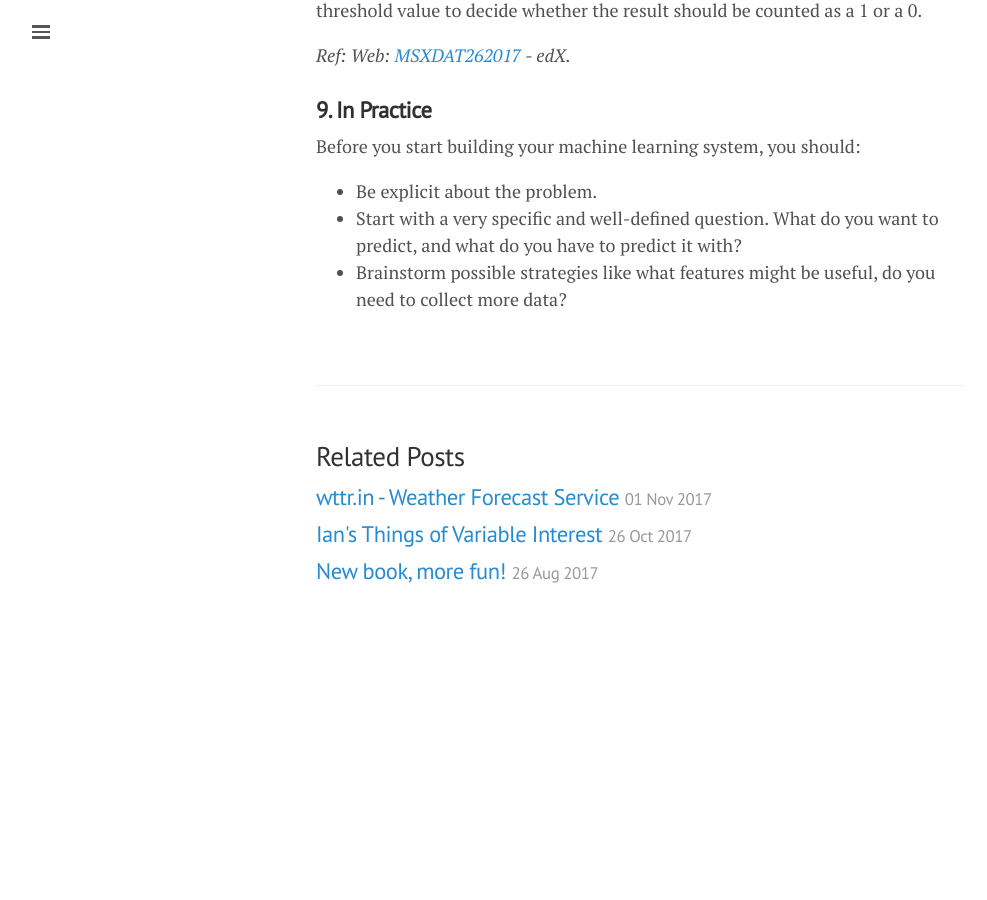
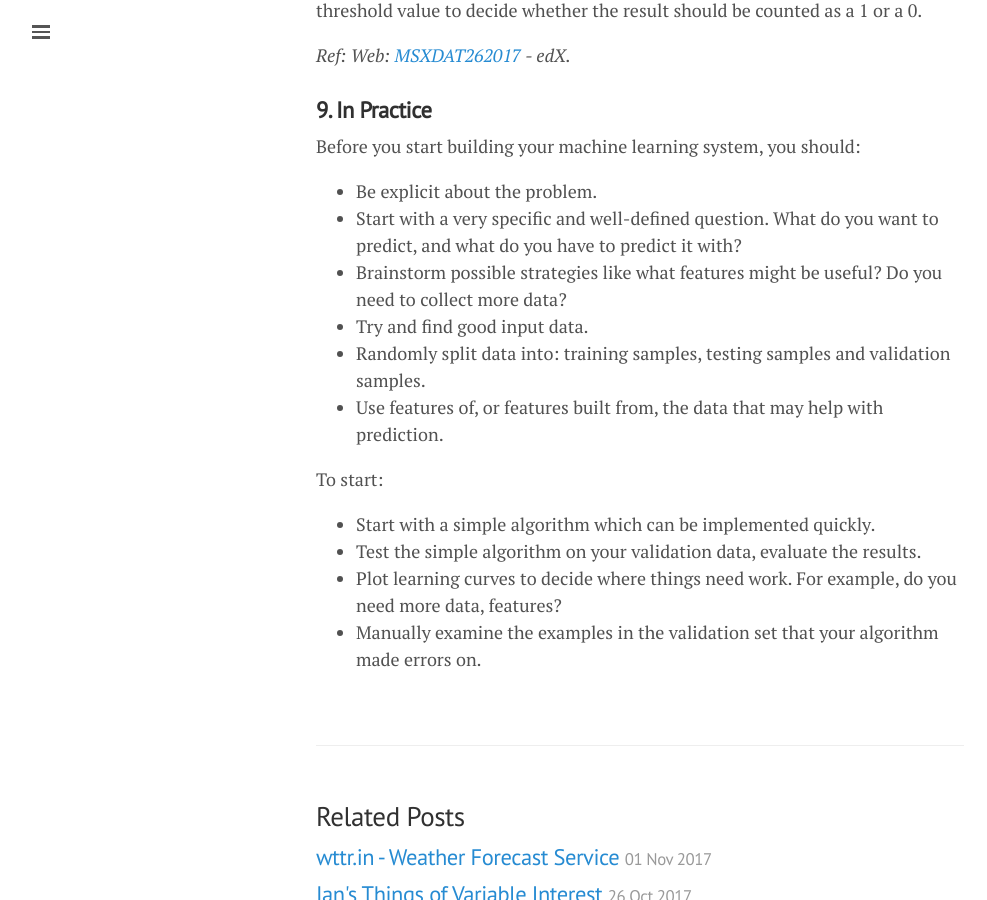
Before and after one commit to lgeurts/lgeurts.github.io, a Jekyll site: the page built from _posts/2018-06-29-artificial-intelligence-basics.md, in a window 1280 px wide and 900 px high, scrolled down 5897 px. Shown: the whole window, without its empty margins (0-987 px from the left). Built offline with Jekyll 4.4.1, drawn with Linux system fonts in a browser that asks for light colours; nearby versions of some CDN libraries; before the commit the page ends 6536 px from its top, so only the background shows below that.

Commit message:
Update 2018-06-29-artificial-intelligence-basics.md

```diff
--- a/_posts/2018-06-29-artificial-intelligence-basics.md
+++ b/_posts/2018-06-29-artificial-intelligence-basics.md
@@ -159,4 +159,14 @@ Before you start building your machine learning system, you should:
 
 * Be explicit about the problem.
 * Start with a very specific and well-defined question. What do you want to predict, and what do you have to predict it with?
-* Brainstorm possible strategies like what features might be useful, do you need to collect more data?
+* Brainstorm possible strategies like what features might be useful? Do you need to collect more data?
+* Try and find good input data.
+* Randomly split data into: training samples, testing samples and validation samples.
+* Use features of, or features built from, the data that may help with prediction.
+
+To start:
+
+* Start with a simple algorithm which can be implemented quickly.
+* Test the simple algorithm on your validation data, evaluate the results.
+* Plot learning curves to decide where things need work. For example, do you need more data, features?
+* Manually examine the examples in the validation set that your algorithm made errors on.
```
